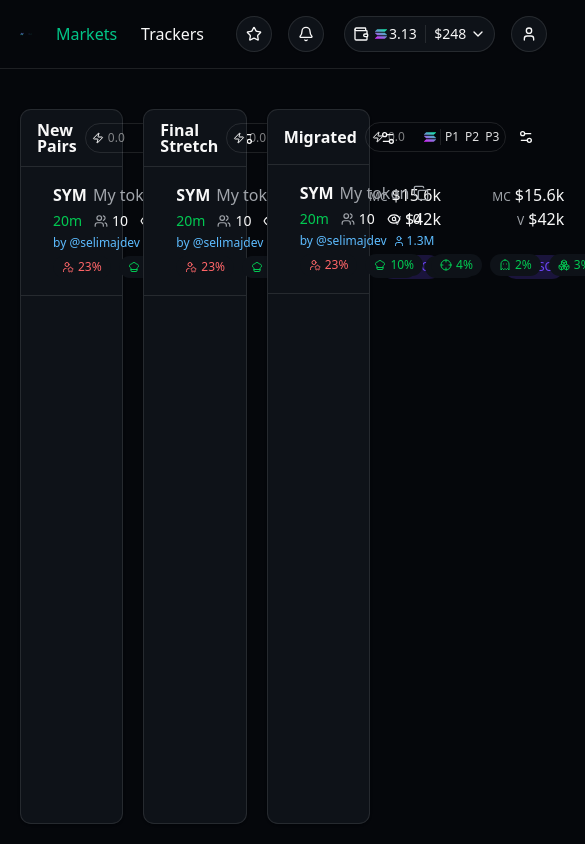
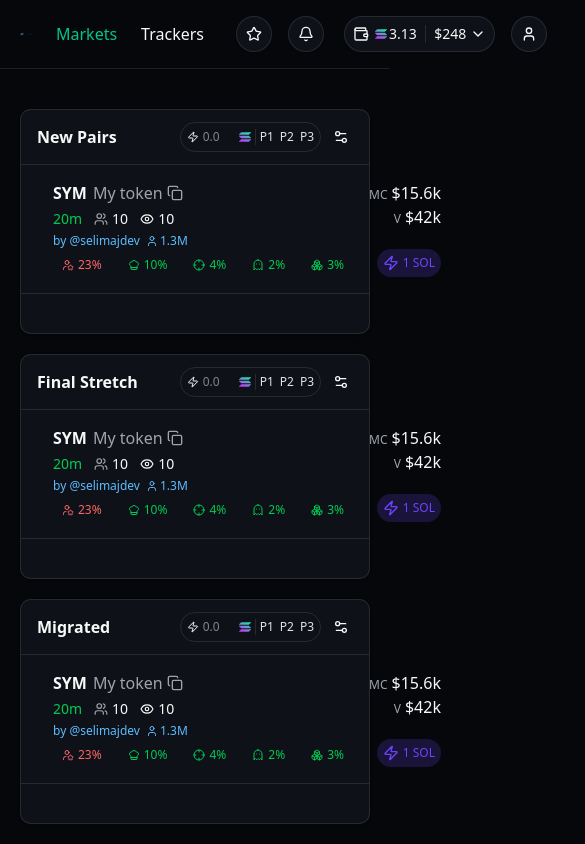
Before and after one commit to nexa-sol/nexa-trade, a Next.js app: page /markets in a window 390 px wide. Shown: the top 844 px of the page, 585 px wide, since content can reach past the window. Built offline with nearby package versions, Linux system fonts and the light colour scheme.

Commit message:
Small changes

```diff
--- a/src/app/markets/components/TokenCard.tsx
+++ b/src/app/markets/components/TokenCard.tsx
@@ -153,7 +153,7 @@ export default function TokenCard({ token }: { token: Token }) {
         </MinimalTooltip>
 
         <Button
-          className="mt-auto ml-auto p-1! h-max w-max rounded-full bg-primary/20 text-primary hover:text-black gap-1 text-xs"
+          className="mt-auto ml-auto p-1.5! h-max w-max rounded-full bg-primary/20 text-primary hover:text-black gap-1 text-xs"
           onClick={(e) => {
             e.preventDefault();
             e.stopPropagation();
--- a/src/app/markets/page.tsx
+++ b/src/app/markets/page.tsx
@@ -9,7 +9,7 @@ export default function Markets() {
     <main className="h-svh flex flex-col">
       <Navbar />
       <section className="w-full h-full pt-10 pb-5 px-5">
-        <div className="w-full h-full grid grid-cols-3 gap-5">
+        <div className="w-full h-full grid grid-cols-1 md:grid-cols-3 gap-5">
           <PairsCard title="New Pairs" />
           <PairsCard title="Final Stretch" />
           <PairsCard title="Migrated" />
```
